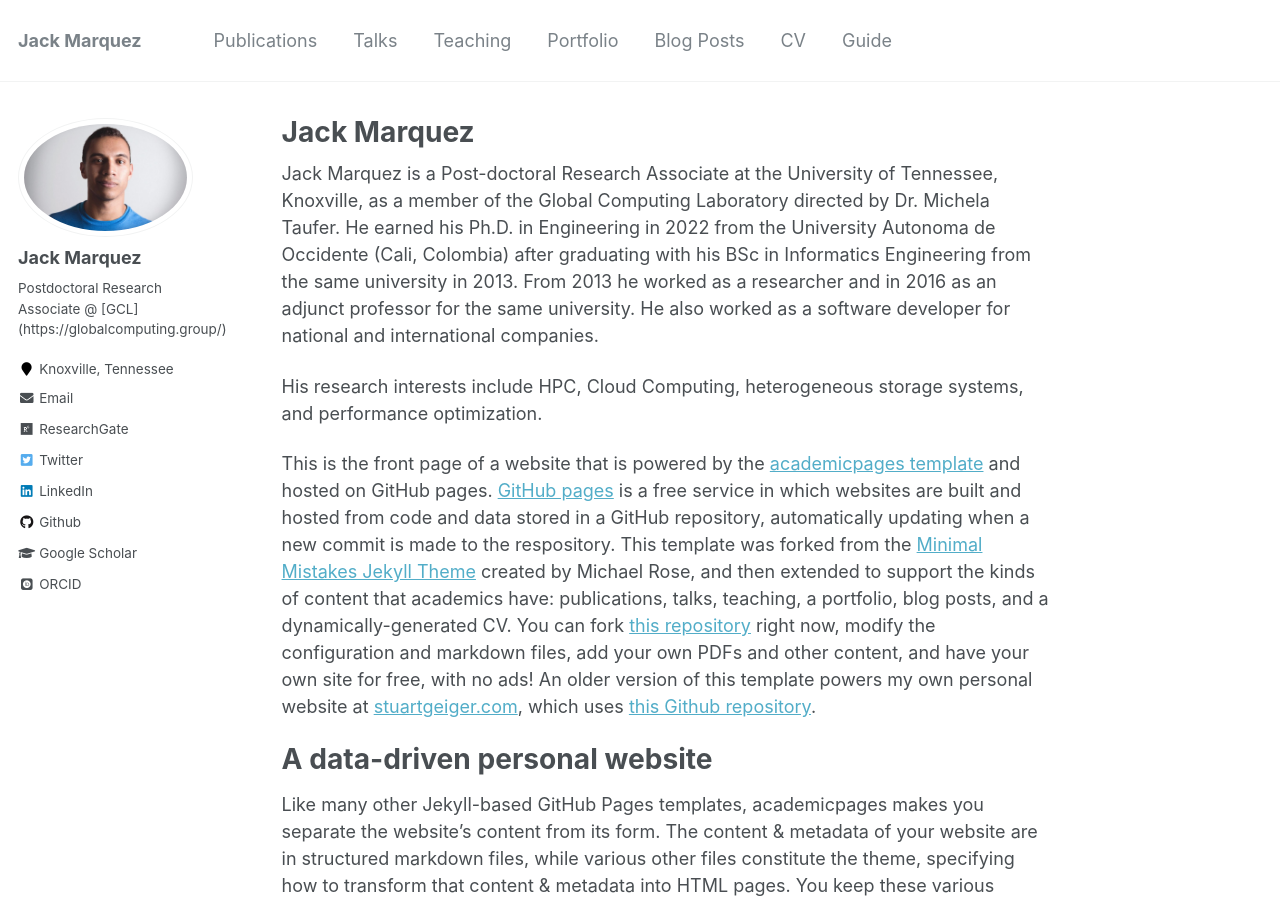
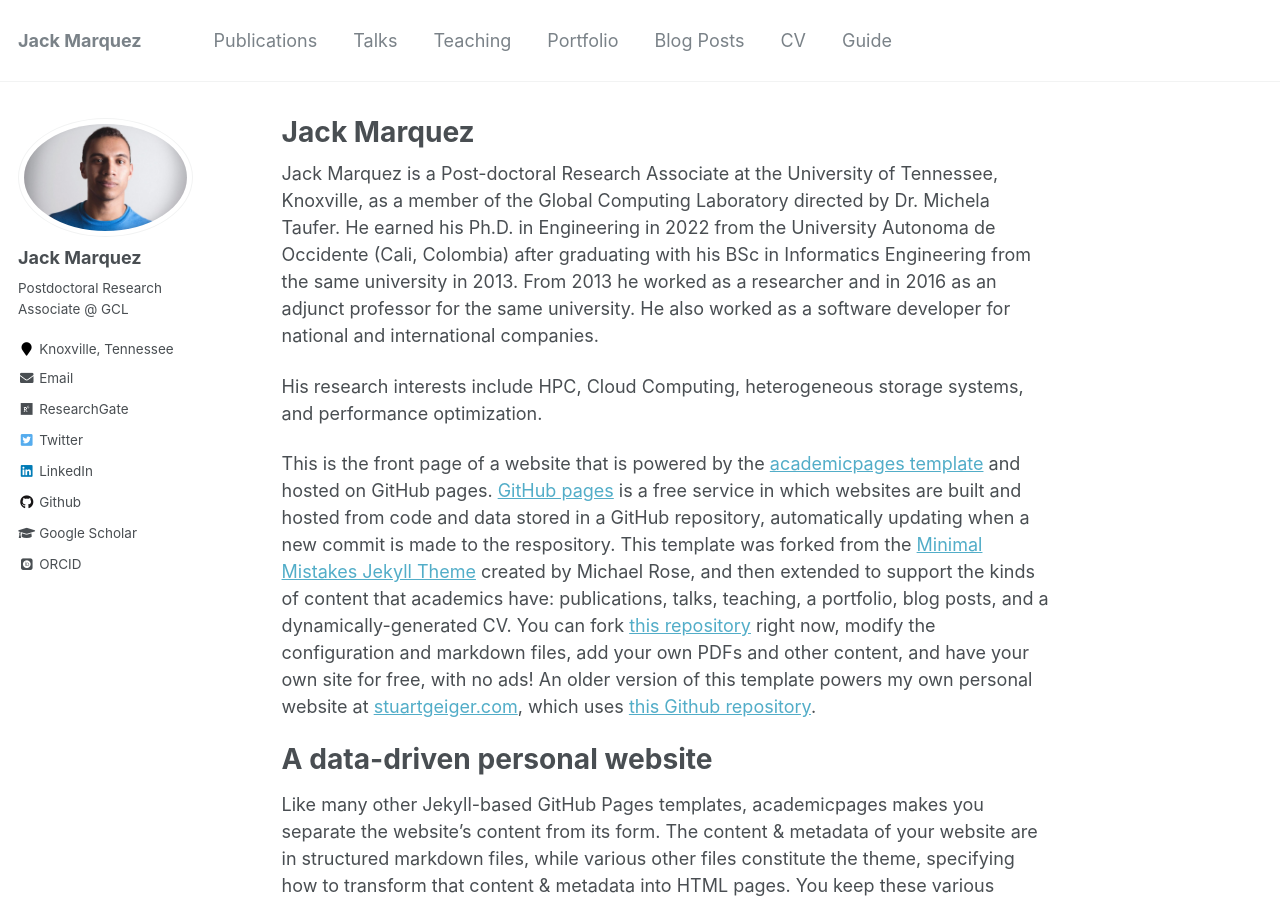
Before and after one commit to jackdmarquez/jackdmarquez.github.io, a Jekyll site: the page built from _pages/about.md, in a window 1280 px wide and 900 px high. Built offline with Jekyll 4.4.1, drawn with Linux system fonts in a browser that asks for light colours; some web fonts are replaced; some of the changed lines change nothing that is shown.

Commit message:
markdown not working on yml

```diff
--- a/_config.yml
+++ b/_config.yml
@@ -82,7 +82,7 @@ analytics:
 author:
   name             : "Jack Marquez"
   avatar           : "profile.png"
-  bio              : "Postdoctoral Research Associate @ [GCL](https://globalcomputing.group/)"
+  bio              : "Postdoctoral Research Associate @ GCL"
   location         : "Knoxville, Tennessee"
   employer         :
   pubmed           : # "https://www.ncbi.nlm.nih.gov/pubmed/?term=john+snow"
```
